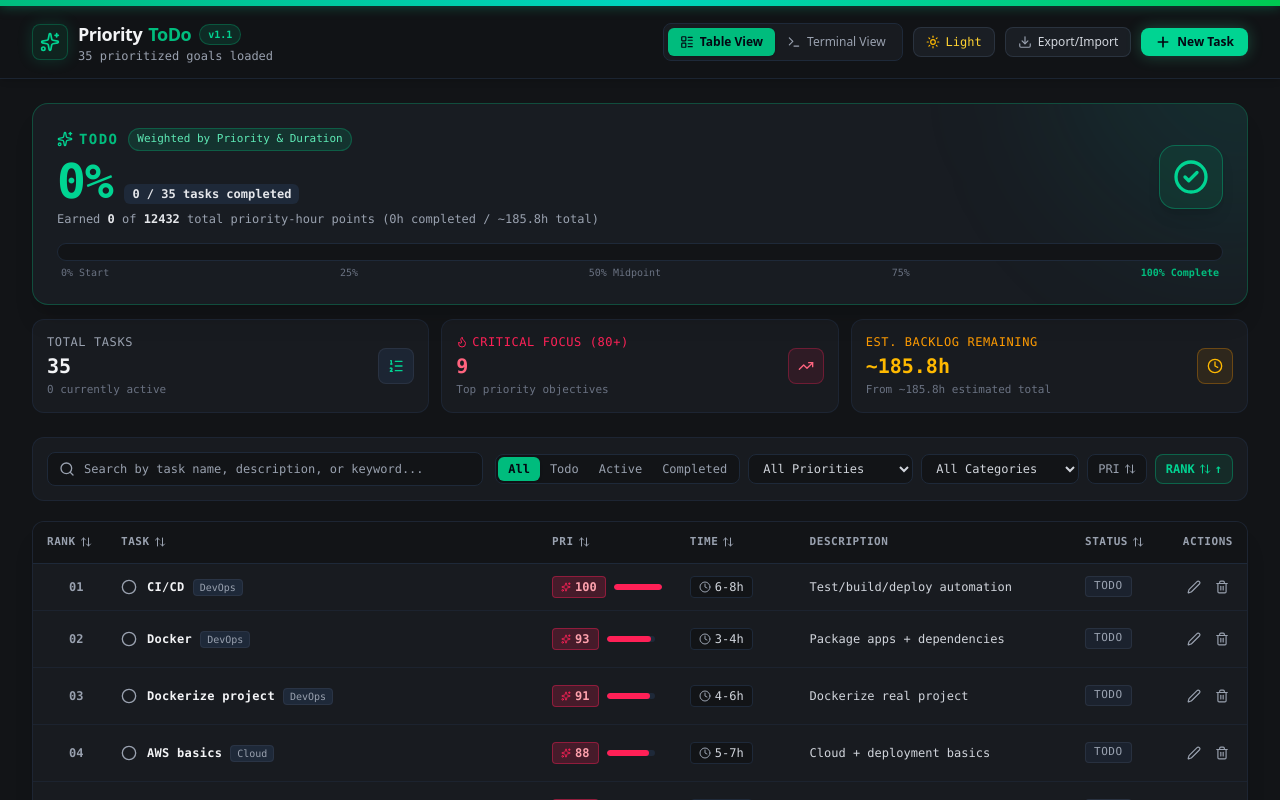
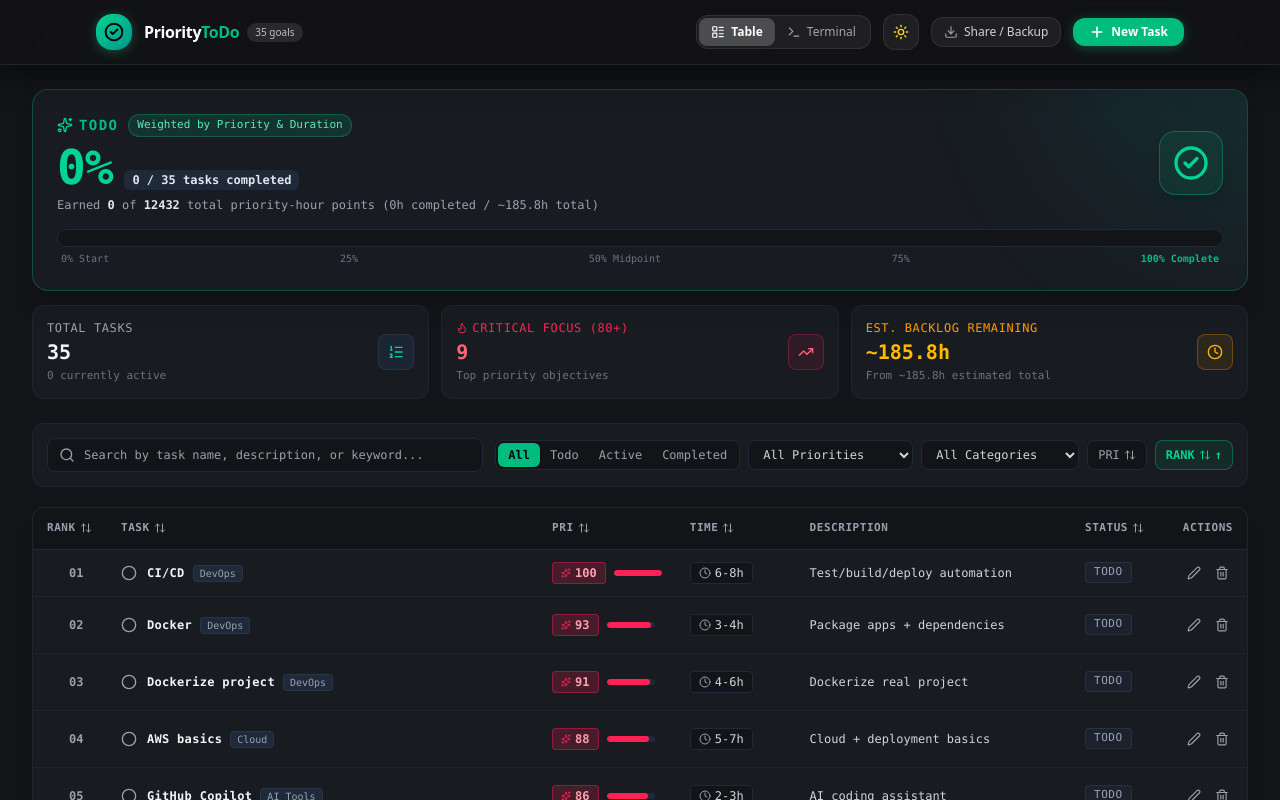
Before and after one commit to aroshwijesinghe/ToDo, a React (Vite) app: page / in a window 1280 px wide. Shown: the top 800 px of the page. Built offline with nearby package versions, Linux system fonts and the light colour scheme.

Commit message:
gave the navbar a clean macOS frosted glass look with segmented controls

```diff
--- a/src/components/Navbar.tsx
+++ b/src/components/Navbar.tsx
@@ -1,5 +1,5 @@
 import React from 'react';
-import { Plus, Terminal, LayoutList, Download, RotateCcw, Sparkles, Sun, Moon } from 'lucide-react';
+import { Plus, Terminal, LayoutList, Download, Sun, Moon, CheckCircle2 } from 'lucide-react';
 
 interface NavbarProps {
   viewMode: 'table' | 'terminal';
@@ -24,163 +24,118 @@ export const Navbar: React.FC<NavbarProps> = ({
 
   return (
     <header
-      className={`sticky top-0 z-30 backdrop-blur-md border-b transition-colors duration-200 shadow-md ${
+      className={`sticky top-0 z-30 transition-all duration-300 border-b ${
         isDark
-          ? 'bg-[#121417]/95 border-gray-800/80 shadow-[0_4px_20px_rgba(0,0,0,0.5)]'
-          : 'bg-white/95 border-gray-200 shadow-[0_2px_15px_rgba(0,0,0,0.05)]'
+          ? 'bg-[#121214]/80 backdrop-blur-2xl border-white/[0.08] shadow-[0_10px_30px_rgba(0,0,0,0.5)]'
+          : 'bg-white/80 backdrop-blur-2xl border-black/[0.06] shadow-[0_4px_20px_rgba(0,0,0,0.03)]'
       }`}
     >
-      {/* Top accent bar matching user screenshot banner */}
-      <div className="h-1.5 w-full bg-gradient-to-r from-emerald-500 via-teal-400 to-green-500 shadow-[0_0_12px_rgba(16,185,129,0.5)]" />
-
-      <div className="max-w-7xl mx-auto px-4 sm:px-6 lg:px-8 py-3.5 flex flex-col sm:flex-row items-center justify-between gap-3">
+      <div className="max-w-6xl mx-auto px-4 sm:px-6 lg:px-8 h-16 flex items-center justify-between gap-4">
         {/* Brand / Logo */}
-        <div className="flex items-center gap-3 w-full sm:w-auto justify-between sm:justify-start">
-          <div className="flex items-center gap-2.5">
-            <div className="w-9 h-9 rounded-lg bg-emerald-500/10 border border-emerald-500/30 flex items-center justify-center text-emerald-400 shadow-[0_0_15px_rgba(16,185,129,0.2)]">
-              <Sparkles className="w-5 h-5" />
-            </div>
-            <div>
-              <div className="flex items-center gap-2">
-                <h1
-                  className={`text-lg font-bold tracking-tight flex items-center gap-1.5 ${
-                    isDark ? 'text-gray-100' : 'text-gray-900'
-                  }`}
-                >
-                  Priority<span className="text-emerald-500">ToDo</span>
-                </h1>
-                <span className="text-[10px] font-mono font-semibold px-2 py-0.5 rounded-full bg-emerald-500/15 text-emerald-400 border border-emerald-500/30">
-                  v1.1
-                </span>
-              </div>
-              <p className={`text-xs font-mono ${isDark ? 'text-gray-400' : 'text-gray-500'}`}>
-                {taskCount} prioritized goals loaded
-              </p>
-            </div>
+        <div className="flex items-center gap-3">
+          <div
+            className={`w-9 h-9 rounded-2xl flex items-center justify-center transition-all ${
+              isDark
+                ? 'bg-gradient-to-br from-emerald-400 to-teal-600 text-black shadow-[0_2px_12px_rgba(52,211,153,0.3)]'
+                : 'bg-gradient-to-br from-emerald-500 to-teal-600 text-white shadow-[0_4px_14px_rgba(16,185,129,0.25)]'
+            }`}
+          >
+            <CheckCircle2 className="w-5 h-5 stroke-[2.3]" />
           </div>
-
-          {/* Controls for mobile view */}
-          <div className="flex items-center gap-1.5 sm:hidden">
-            <button
-              onClick={onToggleTheme}
-              className={`p-2 rounded-lg border transition-all ${
-                isDark
-                  ? 'bg-[#181b20] border-gray-800 text-amber-400 hover:text-amber-300'
-                  : 'bg-gray-100 border-gray-200 text-slate-700 hover:text-slate-900'
-              }`}
-              title={isDark ? 'Switch to Light Mode' : 'Switch to Dark Mode'}
-            >
-              {isDark ? <Sun className="w-4 h-4" /> : <Moon className="w-4 h-4" />}
-            </button>
-            <div
-              className={`flex items-center p-0.5 rounded-lg border ${
-                isDark ? 'bg-[#181b20] border-gray-800' : 'bg-gray-100 border-gray-200'
-              }`}
-            >
-              <button
-                onClick={() => setViewMode('table')}
-                className={`p-1.5 rounded-md text-xs font-medium transition-all ${
-                  viewMode === 'table'
-                    ? 'bg-emerald-500 text-gray-950 font-bold shadow'
-                    : isDark
-                    ? 'text-gray-400 hover:text-gray-200'
-                    : 'text-gray-600 hover:text-gray-900'
+          <div>
+            <div className="flex items-center gap-2">
+              <span
+                className={`text-base font-semibold tracking-tight ${
+                  isDark ? 'text-white' : 'text-slate-900'
                 }`}
               >
-                <LayoutList className="w-4 h-4" />
-              </button>
-              <button
-                onClick={() => setViewMode('terminal')}
-                className={`p-1.5 rounded-md text-xs font-medium transition-all ${
-                  viewMode === 'terminal'
-                    ? 'bg-emerald-500 text-gray-950 font-bold shadow'
-                    : isDark
-                    ? 'text-gray-400 hover:text-gray-200'
-                    : 'text-gray-600 hover:text-gray-900'
+                Priority<span className="text-emerald-500">ToDo</span>
+              </span>
+              <span
+                className={`text-[10px] font-medium px-2 py-0.5 rounded-full ${
+                  isDark
+                    ? 'bg-white/10 text-white/70'
+                    : 'bg-black/5 text-slate-600'
                 }`}
               >
-                <Terminal className="w-4 h-4" />
-              </button>
+                {taskCount} goals
+              </span>
             </div>
           </div>
         </div>
 
         {/* Action Controls */}
-        <div className="flex items-center gap-2.5 w-full sm:w-auto justify-end flex-wrap">
-          {/* Desktop View Switcher */}
+        <div className="flex items-center gap-2 sm:gap-3">
+          {/* iOS / macOS Segmented View Switcher */}
           <div
-            className={`hidden sm:flex items-center p-1 rounded-lg border ${
-              isDark ? 'bg-[#181b20] border-gray-800' : 'bg-gray-100 border-gray-200'
+            className={`flex items-center p-0.5 rounded-xl border ${
+              isDark
+                ? 'bg-white/[0.06] border-white/[0.08]'
+                : 'bg-black/[0.04] border-black/[0.05]'
             }`}
           >
             <button
               onClick={() => setViewMode('table')}
-              className={`flex items-center gap-1.5 px-3 py-1.5 rounded-md text-xs font-medium transition-all ${
+              className={`flex items-center gap-1.5 px-3 py-1.5 rounded-lg text-xs font-medium transition-all duration-200 ${
                 viewMode === 'table'
-                  ? 'bg-emerald-500 text-gray-950 font-semibold shadow'
+                  ? isDark
+                    ? 'bg-white/20 text-white shadow-sm font-semibold'
+                    : 'bg-white text-slate-900 shadow-sm font-semibold'
                   : isDark
-                  ? 'text-gray-400 hover:text-gray-200'
-                  : 'text-gray-600 hover:text-gray-900'
+                  ? 'text-white/60 hover:text-white'
+                  : 'text-slate-500 hover:text-slate-900'
               }`}
             >
               <LayoutList className="w-3.5 h-3.5" />
-              Table View
+              <span className="hidden sm:inline">Table</span>
             </button>
             <button
               onClick={() => setViewMode('terminal')}
-              className={`flex items-center gap-1.5 px-3 py-1.5 rounded-md text-xs font-medium transition-all ${
+              className={`flex items-center gap-1.5 px-3 py-1.5 rounded-lg text-xs font-medium transition-all duration-200 ${
                 viewMode === 'terminal'
-                  ? 'bg-emerald-500 text-gray-950 font-semibold shadow'
+                  ? isDark
+                    ? 'bg-white/20 text-white shadow-sm font-semibold'
+                    : 'bg-white text-slate-900 shadow-sm font-semibold'
                   : isDark
-                  ? 'text-gray-400 hover:text-gray-200'
-                  : 'text-gray-600 hover:text-gray-900'
+                  ? 'text-white/60 hover:text-white'
+                  : 'text-slate-500 hover:text-slate-900'
               }`}
             >
               <Terminal className="w-3.5 h-3.5" />
-              Terminal View
+              <span className="hidden sm:inline">Terminal</span>
             </button>
           </div>
 
-          {/* Theme Toggle Button (Desktop) */}
+          {/* Theme Toggle Button */}
           <button
             onClick={onToggleTheme}
-            className={`hidden sm:flex items-center gap-1.5 px-3 py-1.5 text-xs font-mono font-medium rounded-lg border transition-all ${
+            className={`w-8 h-8 sm:w-9 sm:h-9 rounded-xl flex items-center justify-center border transition-all ${
               isDark
-                ? 'bg-[#1a1e24] hover:bg-[#232830] text-amber-300 border-gray-700/60'
-                : 'bg-gray-100 hover:bg-gray-200 text-slate-700 border-gray-300'
+                ? 'bg-white/[0.06] border-white/[0.08] text-amber-300 hover:bg-white/[0.12]'
+                : 'bg-black/[0.04] border-black/[0.05] text-slate-700 hover:bg-black/[0.08]'
             }`}
-            title={isDark ? 'Switch to Light (White) Mode' : 'Switch to Dark Mode'}
+            title={isDark ? 'Switch to Light Mode' : 'Switch to Dark Mode'}
           >
-            {isDark ? (
-              <>
-                <Sun className="w-3.5 h-3.5 text-amber-400" />
-                <span>Light</span>
-              </>
-            ) : (
-              <>
-                <Moon className="w-3.5 h-3.5 text-slate-700" />
-                <span>Dark</span>
-              </>
-            )}
+            {isDark ? <Sun className="w-4 h-4" /> : <Moon className="w-4 h-4" />}
           </button>
 
-          {/* Export / Import */}
+          {/* Export / Import Button */}
           <button
             onClick={onOpenExportModal}
-            className={`flex items-center gap-1.5 px-3 py-1.5 text-xs font-medium rounded-lg border transition-all ${
+            className={`hidden sm:flex items-center gap-1.5 px-3 py-1.5 text-xs font-medium rounded-xl border transition-all ${
               isDark
-                ? 'bg-[#1a1e24] hover:bg-[#232830] text-gray-300 hover:text-white border-gray-700/60'
-                : 'bg-white hover:bg-gray-100 text-gray-700 border-gray-300'
+                ? 'bg-white/[0.06] hover:bg-white/[0.12] text-white/80 border-white/[0.08]'
+                : 'bg-black/[0.04] hover:bg-black/[0.08] text-slate-700 border-black/[0.05]'
             }`}
           >
-            <Download className="w-3.5 h-3.5 text-gray-400" />
-            <span>Export/Import</span>
+            <Download className="w-3.5 h-3.5 opacity-70" />
+            <span>Share / Backup</span>
           </button>
 
-          {/* Add Task Button */}
+          {/* Apple-style "+ New Task" Button */}
           <button
             onClick={onOpenAddModal}
-            className="flex items-center gap-1.5 px-3.5 py-1.5 text-xs font-semibold text-gray-950 bg-emerald-400 hover:bg-emerald-300 rounded-lg shadow-[0_0_15px_rgba(52,211,153,0.3)] transition-all transform hover:-translate-y-0.5 active:translate-y-0"
+            className="flex items-center gap-1.5 px-4 py-1.5 text-xs font-semibold text-white bg-emerald-500 hover:bg-emerald-600 active:scale-95 rounded-xl shadow-[0_2px_12px_rgba(16,185,129,0.35)] transition-all duration-200"
           >
             <Plus className="w-4 h-4 stroke-[2.5]" />
             <span>New Task</span>
```
